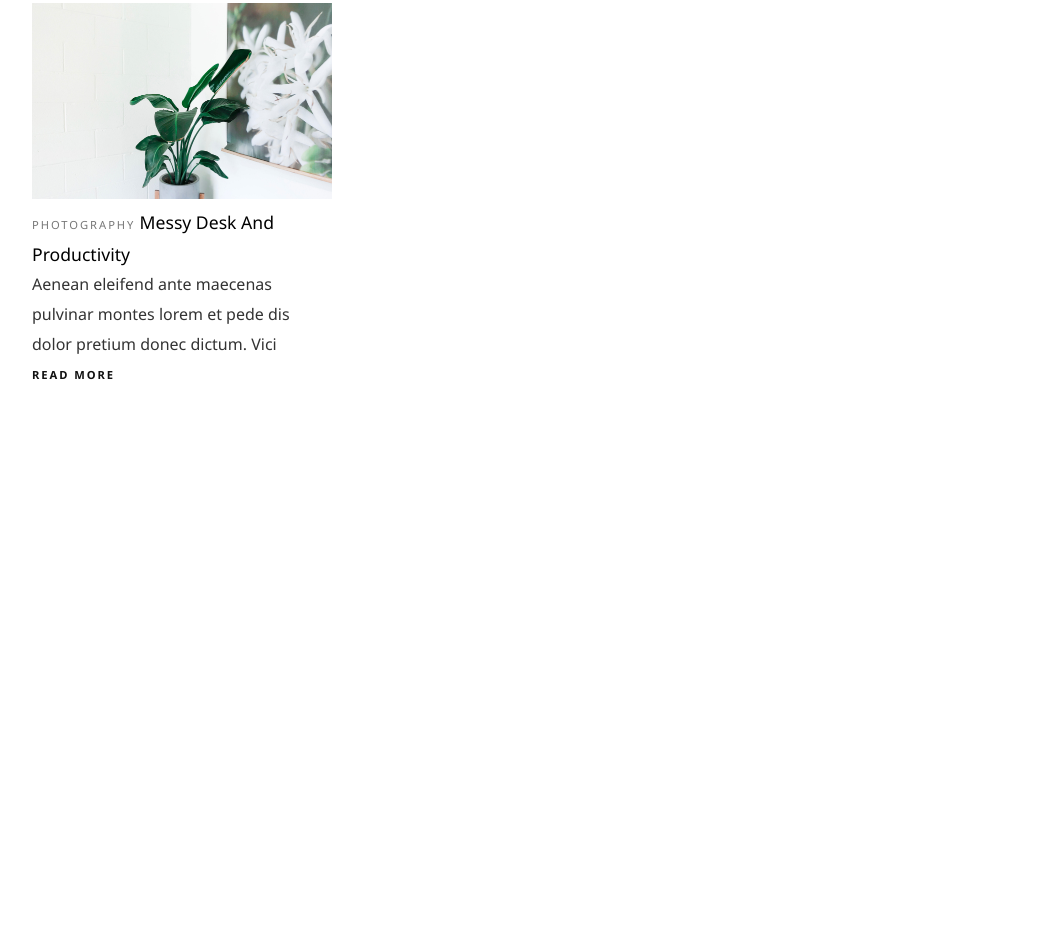
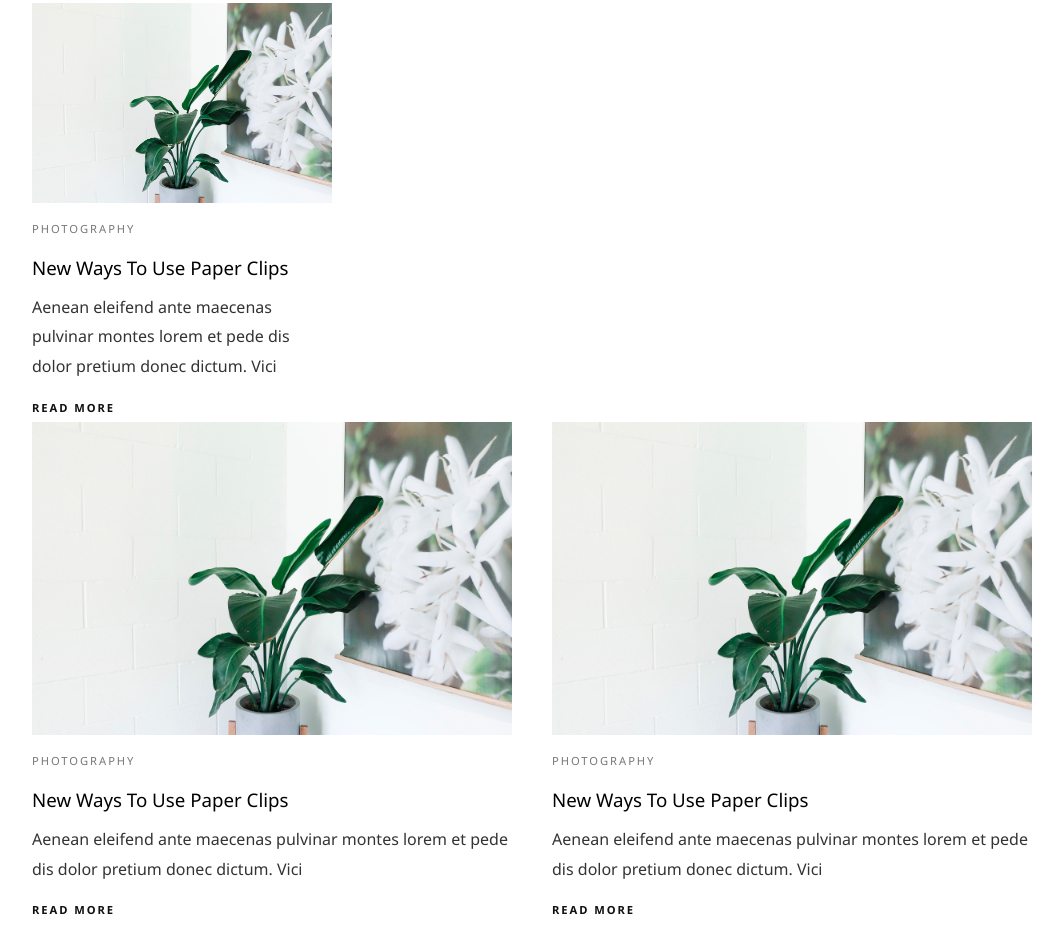
Before and after one commit to chongnguyen/blog, a plain HTML site: page resources/data/components.html in a window 1280 px wide. Shown: the part 817-1742 px from the top of the page, without its empty margins (108-1171 px from the left). Before the commit the page ends 1207 px from the top, so only its background shows below. Drawn offline with Linux system fonts and the light colour scheme.

Commit message:
complete main-component

```diff
--- a/resources/css/components.css
+++ b/resources/css/components.css
@@ -43,6 +43,25 @@ html {
 	font-size: .7em;
 	font-weight: 900;
 	color: #111;
+}
+
+img {
+	width: 100%;
+}
+
+.row .text-title {
+	text-transform: capitalize;
+	font-weight: 500;
+	color: #000;
+	letter-spacing: 0;
+	font-size: 1em;
+}
+
+.header-title {
+	margin: 10px 0px;
+}
+.paragraph {
+	margin: 10px 0px;
 }
 /* ======================= HEADER ==================================*/
 .header .row{
@@ -118,25 +137,33 @@ html {
 	font-size: .9em;
 }
 
+
 /* ============================ MAIN ============================================= */
 .main .row {
 	margin-top: 60px;
 	display: grid;
 	grid-template-columns: 1fr 1fr 1fr;
 	grid-column-gap: 50px;
+	grid-row-gap: 60px;
 }
 
-.main .row img{
+.main .row .main-picture img{
 	width: 100%;
-
+	height: 200px;
 }
 
-.main .row .main-content .text-title {
-	text-transform: capitalize;
-	font-weight: 500;
-	color: #000;
-	letter-spacing: 0;
-	font-size: 1.1em;
-	margin-bottom: 10px;
-	margin-top: 10px;
+/* .main-text {
+	margin: 10px 0px;
+} */
+
+
+
+/* ========================= ARTICLE ============================================ */
+.article .row{
+	display: flex;
+	justify-content: space-between;
 }
+
+.article .row .article-content {
+	width: 48%;
+}
--- a/resources/css/style.css
+++ b/resources/css/style.css
@@ -42,6 +42,26 @@ html {
 	font-size: .7em;
 	color:#111;
 	font-weight: 900;
+}
+
+img {
+	width: 100%;
+}
+
+.main-text, .article-text {
+	margin: 15px 0px;
+	font-size: .9em;
+}
+
+h3 {
+	margin: 15px 0px;
+}
+.text-title {
+	text-transform: capitalize;
+	font-weight: 500;
+	color: #000;
+	letter-spacing: 0;
+	font-size: 1em;
 }
 
 /*==================== HEADER ===========================================*/
@@ -131,21 +151,21 @@ html {
 }
 
 .main .row .main-picture img{
-	width: 100%;
 	height: 200px;
 }
 
-.main .main-content .main-text {
-	margin: 10px 0px;
+
+
+/* ===================================== ARTICLE ========================================== */
+.article .row{
+	margin-top: 60px;
+	display: flex;
+	justify-content: space-between;
 }
 
-.main .main-content h3 {
-	margin: 10px 0px;
+.article .row .article-content {
+	width: 47%;
 }
-.main .row .main-content .text-title {
-	text-transform: capitalize;
-	font-weight: 500;
-	color: #000;
-	letter-spacing: 0;
-	font-size: 1em;
+.article .row .article-content img {
+	height: 280px;
 }
--- a/resources/data/components.html
+++ b/resources/data/components.html
@@ -43,17 +43,35 @@
 	<div class="main">
 		<div class="row">
 			<div class="main-content">
-				<div><img src="../img/andre-gorham-ii-425773-unsplash.jpg" alt="image"></div>
+				<div class="main-picture"><img src="../img/andre-gorham-ii-425773-unsplash.jpg" alt="image"></div>
 				<a href="#" class="buttom-link">photography</a>
-				<a href="#" class="buttom-link text-title">Messy Desk and Productivity</a>
-				<p class="main-text">Aenean eleifend ante maecenas pulvinar montes lorem et pede dis dolor  pretium donec dictum. Vici</p>
+				<h3 class="header-title"><a href="#" class="buttom-link text-title">New Ways to Use Paper Clips</a></h3>
+				<p class="paragraph">Aenean eleifend ante maecenas pulvinar montes lorem et pede dis dolor pretium donec
+					dictum. Vici</p>
 				<a href="#" class="read-more buttom-link">read more</a>
 			</div>
-
-
-
 		</div>
 	</div>
 
+	<div class="article">
+		<div class="row">
+			<div class="article-content">
+				<div class="article-picture"><img src="../img/andre-gorham-ii-425773-unsplash.jpg" alt="image"></div>
+				<a href="#" class="buttom-link">photography</a>
+				<h3 class="header-title"><a href="#" class="buttom-link text-title">New Ways to Use Paper Clips</a></h3>
+				<p class="paragraph">Aenean eleifend ante maecenas pulvinar montes lorem et pede dis dolor pretium donec
+					dictum. Vici</p>
+				<a href="#" class="read-more buttom-link">read more</a>
+			</div>
+			<div class="article-content">
+				<div class="article-picture"><img src="../img/andre-gorham-ii-425773-unsplash.jpg" alt="image"></div>
+				<a href="#" class="buttom-link">photography</a>
+				<h3 class="header-title"><a href="#" class="buttom-link text-title">New Ways to Use Paper Clips</a></h3>
+				<p class="paragraph">Aenean eleifend ante maecenas pulvinar montes lorem et pede dis dolor pretium donec
+					dictum. Vici</p>
+				<a href="#" class="read-more buttom-link">read more</a>
+			</div>
+		</div>
+	</div>
 </body>
 </html>
```
Also changed, not shown: index.html (+21 -0 lines).
